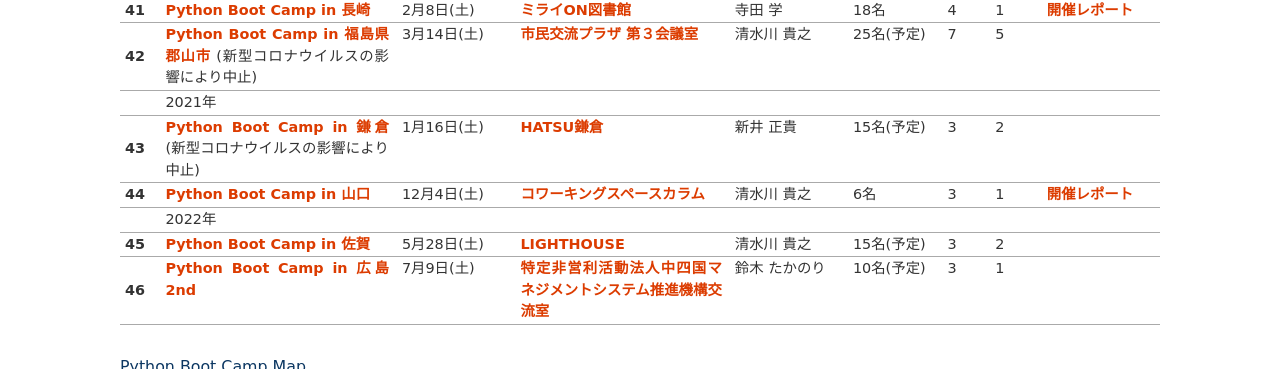
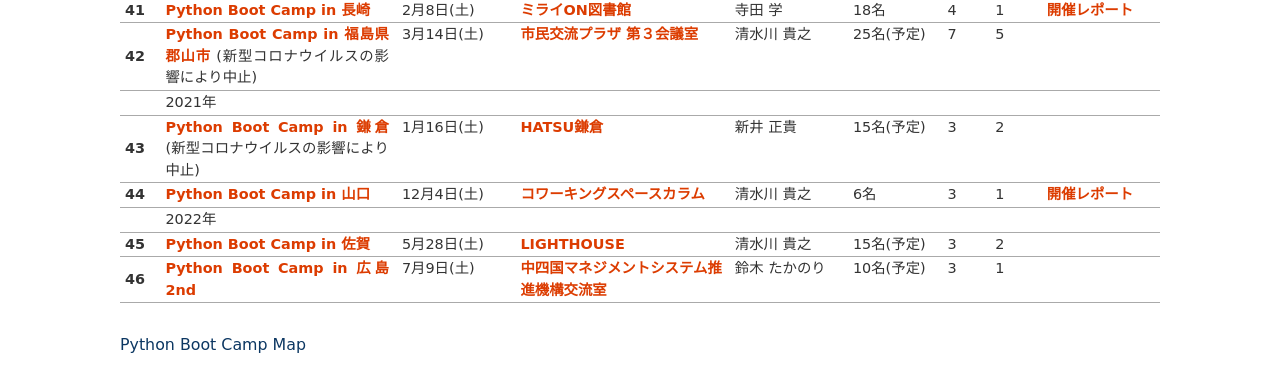
Before and after one commit to pyconjp/www.pycon.jp, a Sphinx documentation site: the page built from source/support/bootcamp.rst, in a window 1280 px wide and 900 px high, scrolled down 3832 px, cut to the strip 0-369 px from the top of the window. Built offline with Sphinx 7.4.7, drawn with Linux system fonts in a browser that asks for light colours.

Commit message:
Update pycamp hiroshima 2nd

```diff
--- a/source/support/bootcamp.rst
+++ b/source/support/bootcamp.rst
@@ -607,7 +607,7 @@
    * - 46
      - `Python Boot Camp in 広島2nd <https://pyconjp.connpass.com/event/248048/>`__
      - 7月9日(土)
-     - `特定非営利活動法人中四国マネジメントシステム推進機構交流室 <https://www.ms-kikoh.or.jp/kikoh/3/index.html>`_
+     - `中四国マネジメントシステム推進機構交流室 <https://www.ms-kikoh.or.jp/kikoh/3/index.html>`_
      - 鈴木 たかのり
      - 10名(予定)
      - 3
```
